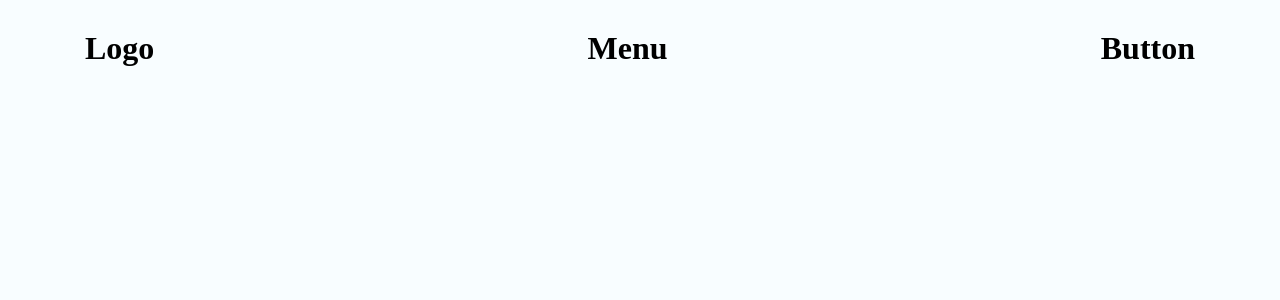
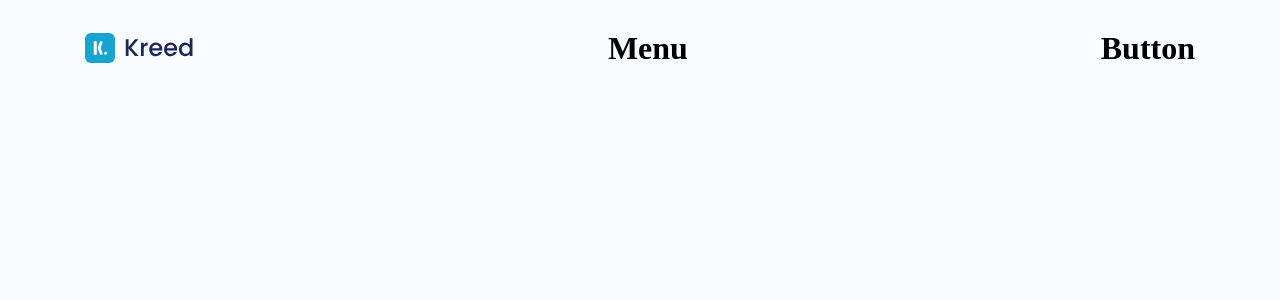
Before and after one commit to AlexMarquesAlves/vite_landing_page-kreed, a React (Vite) app: page / in a window 1280 px wide. Shown: the top 300 px of the page. Built offline with nearby package versions, Linux system fonts and the light colour scheme.

Commit message:
Feat: Using logo from assets

```diff
--- a/src/molecules/Logo/index.tsx
+++ b/src/molecules/Logo/index.tsx
@@ -1,7 +1,7 @@
 import { ReactNode } from "react";
-
 import { Container } from "./styles";
 
+import LogoHero from "../../assets/Logo.svg";
 interface LogoProps {
   children?: ReactNode;
 }
@@ -9,7 +9,7 @@ interface LogoProps {
 function Logo({ children }: LogoProps) {
   return (
     <Container>
-      <h1>Logo</h1>
+      <img src={LogoHero} alt="Logo" />
       {children}
     </Container>
   );
```
Also changed, not shown: src/assets/Logo.svg (added).
